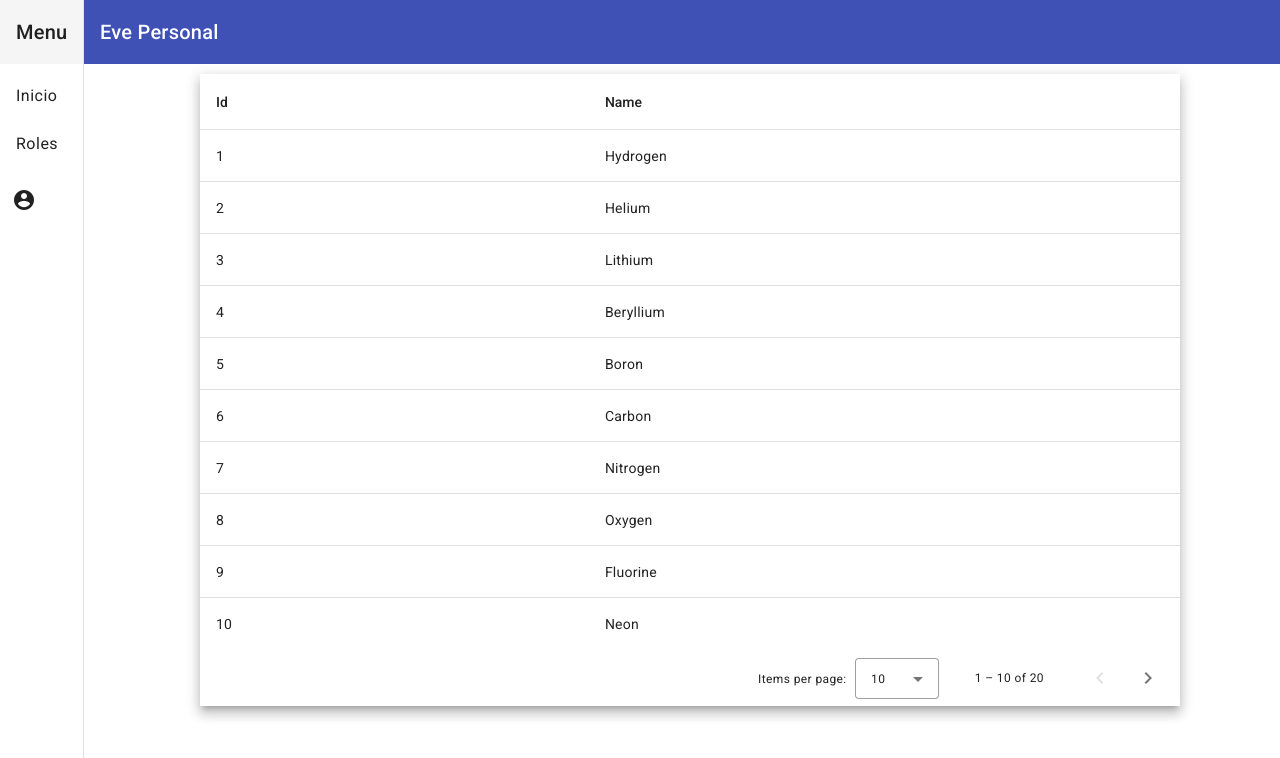
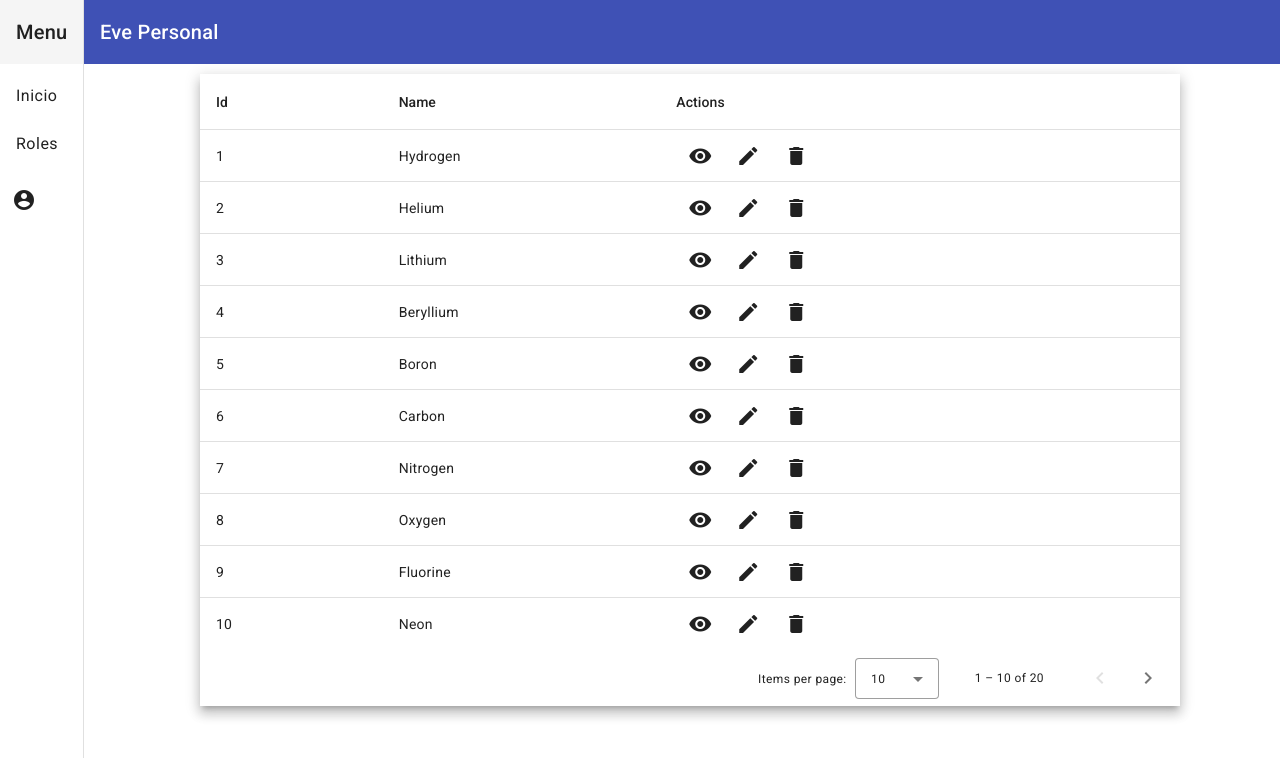
Before and after one commit to Hramosm1/PG2Front, an Angular app: page /rol in a window 1280 px wide. Shown: the top 758 px of the page. Built offline with nearby package versions, Linux system fonts and the light colour scheme.

Commit message:
Tabla rol

```diff
--- a/src/app/rol/rol.component.html
+++ b/src/app/rol/rol.component.html
@@ -13,6 +13,22 @@
       <td mat-cell *matCellDef="let row">{{row.name}}</td>
     </ng-container>
 
+    <!-- Actions Column -->
+    <ng-container matColumnDef="actions">
+      <th mat-header-cell *matHeaderCellDef>Actions</th>
+      <td mat-cell *matCellDef="let row">
+        <button mat-icon-button (click)="view(row)" aria-label="View">
+          <mat-icon>visibility</mat-icon>
+        </button>
+        <button mat-icon-button (click)="edit(row)" aria-label="Edit">
+          <mat-icon>edit</mat-icon>
+        </button>
+        <button mat-icon-button (click)="delete(row)" aria-label="Delete">
+          <mat-icon>delete</mat-icon>
+        </button>
+      </td>
+    </ng-container>
+
     <tr mat-header-row *matHeaderRowDef="displayedColumns"></tr>
     <tr mat-row *matRowDef="let row; columns: displayedColumns;"></tr>
   </table>
--- a/src/app/rol/rol.component.ts
+++ b/src/app/rol/rol.component.ts
@@ -2,6 +2,7 @@ import { AfterViewInit, Component, ViewChild } from '@angular/core';
 import { MatTable } from '@angular/material/table';
 import { MatPaginator } from '@angular/material/paginator';
 import { MatSort } from '@angular/material/sort';
+import { MatDialog } from '@angular/material/dialog'; // Importa MatDialog para mostrar diálogos modales
 import { RolDataSource, RolItem } from './rol-datasource';
 
 @Component({
@@ -16,11 +17,20 @@ export class RolComponent implements AfterViewInit {
   dataSource = new RolDataSource();
 
   /** Columns displayed in the table. Columns IDs can be added, removed, or reordered. */
-  displayedColumns = ['id', 'name'];
+  displayedColumns = ['id', 'name','actions'];
 
   ngAfterViewInit(): void {
     this.dataSource.sort = this.sort;
     this.dataSource.paginator = this.paginator;
     this.table.dataSource = this.dataSource;
   }
+
+  view(row: RolItem): void {
+  }
+
+  edit(row: RolItem): void {
+  }
+
+  delete(row: RolItem): void {
+  }
 }
```
Also changed, not shown: 1 other file (tests, documents, lock files or other folders).
